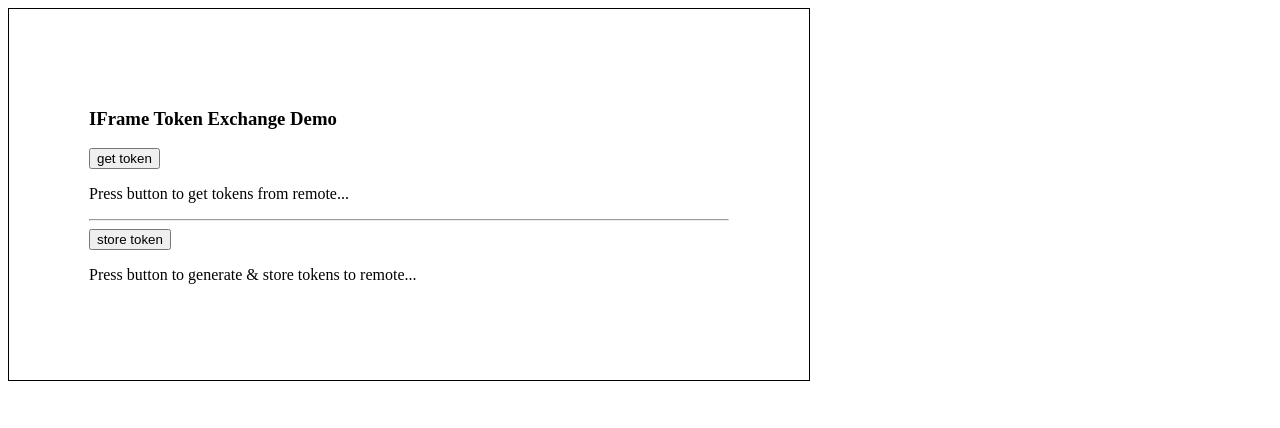
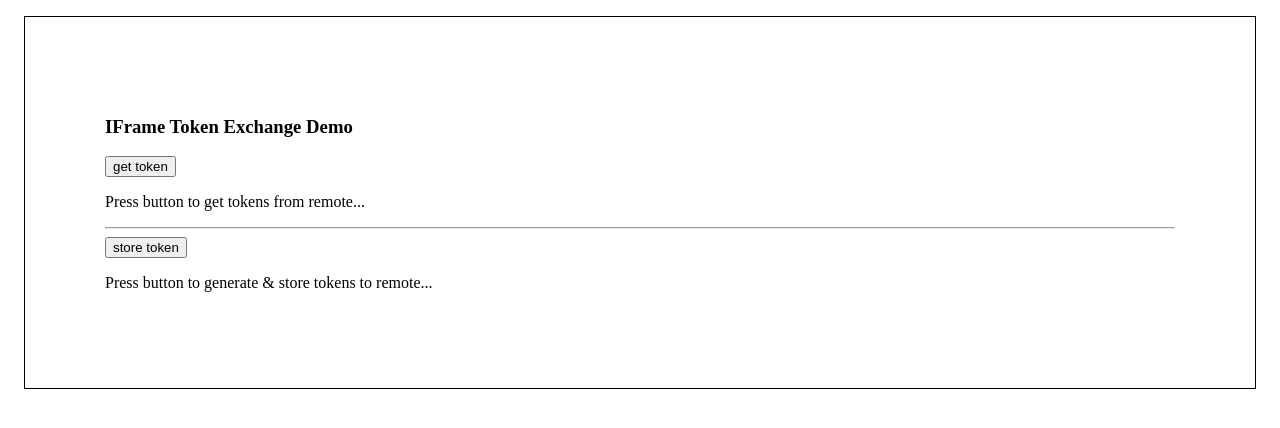
Before and after one commit to TENDesign/iframe_parent_demo, a plain HTML site: page index.html in a window 1280 px wide. Drawn offline with Linux system fonts and the light colour scheme.

Commit message:
small style change

```diff
--- a/index.html
+++ b/index.html
@@ -14,7 +14,7 @@
     </style>
 </head>
 <body>
-    <div style="max-width: 50vw; padding: 5rem; border: 1px solid black;">
+    <div style="margin: 1rem; padding: 5rem; border: 1px solid black;">
         <h3>IFrame Token Exchange Demo</h3>
         <div>
             <div>
```
